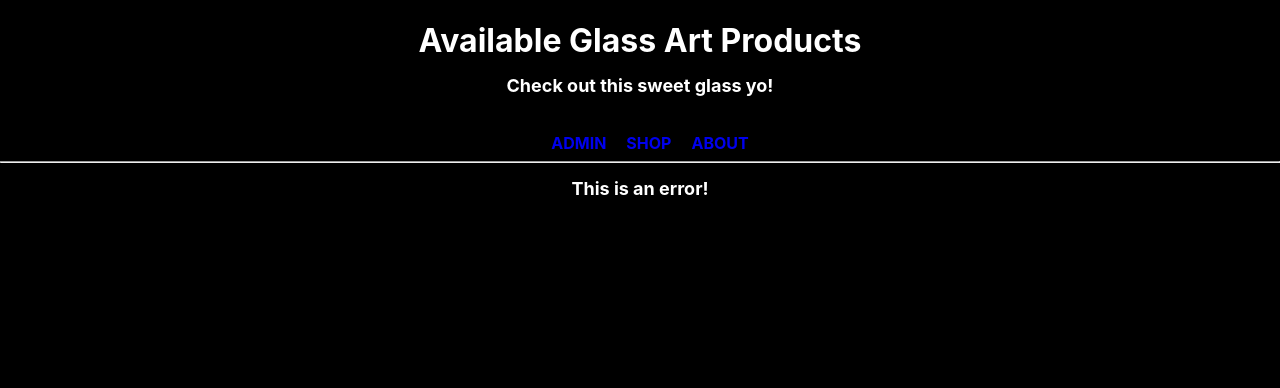
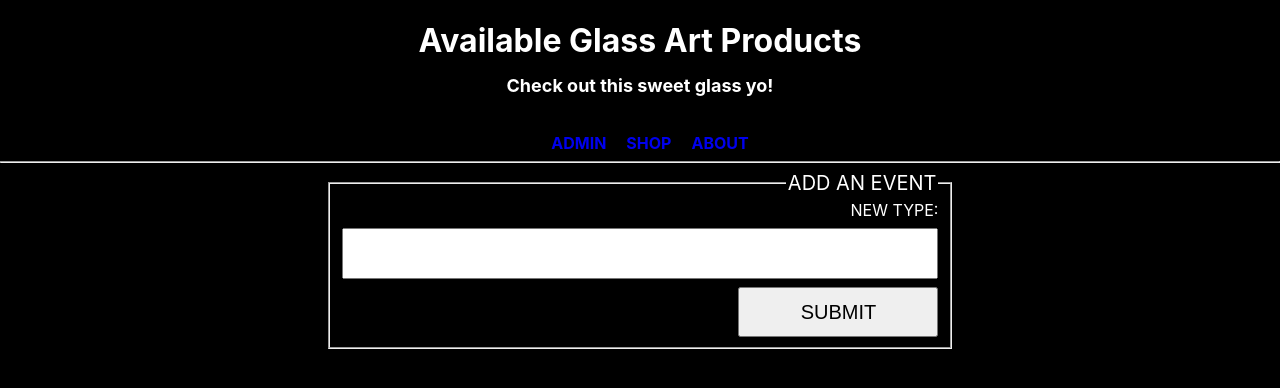
Before and after one commit to thisisjoshford/glassart-react, a React (Create React App) app: page /admin/create-type in a window 1280 px wide. Shown: the top 388 px of the page. Built offline with nearby package versions, Linux system fonts and the light colour scheme.

Commit message:
create type form

```diff
--- a/src/Admin.js
+++ b/src/Admin.js
@@ -123,6 +123,9 @@ export default class Admin extends Component {
                 </form>
                 <br></br>
                 <button id="clearButton" onClick={this.handleClear}>CLEAR</button>
+                <br></br>
+                <br></br>
+                <Link to="/admin/create-type">CREATE TYPE</Link>
             </div>
         )
     }
--- a/src/App.js
+++ b/src/App.js
@@ -13,6 +13,7 @@ import Error from './Error.js';
 import Admin from './Admin.js';
 import EditDelete from './EditDelete';
 import Details from './Details.js';
+import CreateType from './CreateType.js'
 
 import './App.css';
 
@@ -31,6 +32,7 @@ export default class App extends Component {
             <Route exact path='/about' component={About}/>
             <Route exact path='/admin' component={Admin}/>
             <Route exact path="/product/:productId?" component={Details}/>
+            <Route exact path='/admin/create-type' component={CreateType}/>
             <Route exact path="/admin/edit/:productId" component={EditDelete}/>
             <Route component={Error}/>
           </Switch>
--- /dev/null
+++ b/src/CreateType.css
@@ -0,0 +1,19 @@
+legend {
+    font-size: 20px;
+    display: block;
+    padding-left: 2px;
+    padding-right: 2px;
+    border: none;
+  }
+
+  input{
+      font-size: 20px;
+  }
+
+  button{
+      text-align: center;
+      width: 200px;
+      height: 50px;
+      font-size: 20px;
+      cursor: pointer;
+  }
--- /dev/null
+++ b/src/CreateType.js
@@ -0,0 +1,44 @@
+import React, { Component } from 'react'
+import './CreateType.css'
+import { createType } from './GlassApi';
+
+export default class CreateType extends Component {
+
+    state = {
+        type_name: ''
+    }
+
+    handleSubmit = async (event) => {
+        event.preventDefault();
+        const newType = {
+            type_name: this.state.type_name
+        }
+        await createType(newType)
+        alert(`Yo!!! You created a new Type called ${this.state.type_name}`);
+        this.props.history.push('/')
+    }
+    handleTypeInput = (event) => {
+        this.setState({
+            type_name: event.target.value
+        })
+    }
+
+    render() {
+        return (
+            <div>
+               <form onSubmit={this.handleSubmit}>
+                    <fieldset>
+                        <legend>ADD AN EVENT</legend>
+                        <label>NEW TYPE:</label>
+                        <input
+                        type="text"
+                        value={this.state.type_name}
+                        onChange={this.handleTypeInput}
+                        />
+                        <button>SUBMIT</button>
+                    </fieldset>
+                </form>
+            </div>
+        )
+    }
+}
--- a/src/GlassApi.js
+++ b/src/GlassApi.js
@@ -25,3 +25,7 @@ export function updateGlassItem(product){
     return request.put('https://cryptic-journey-67632.herokuapp.com/api/products', product)
 
 }
+
+export function createType(type){
+    return request.post('https://cryptic-journey-67632.herokuapp.com/api/types', type)
+}
```
